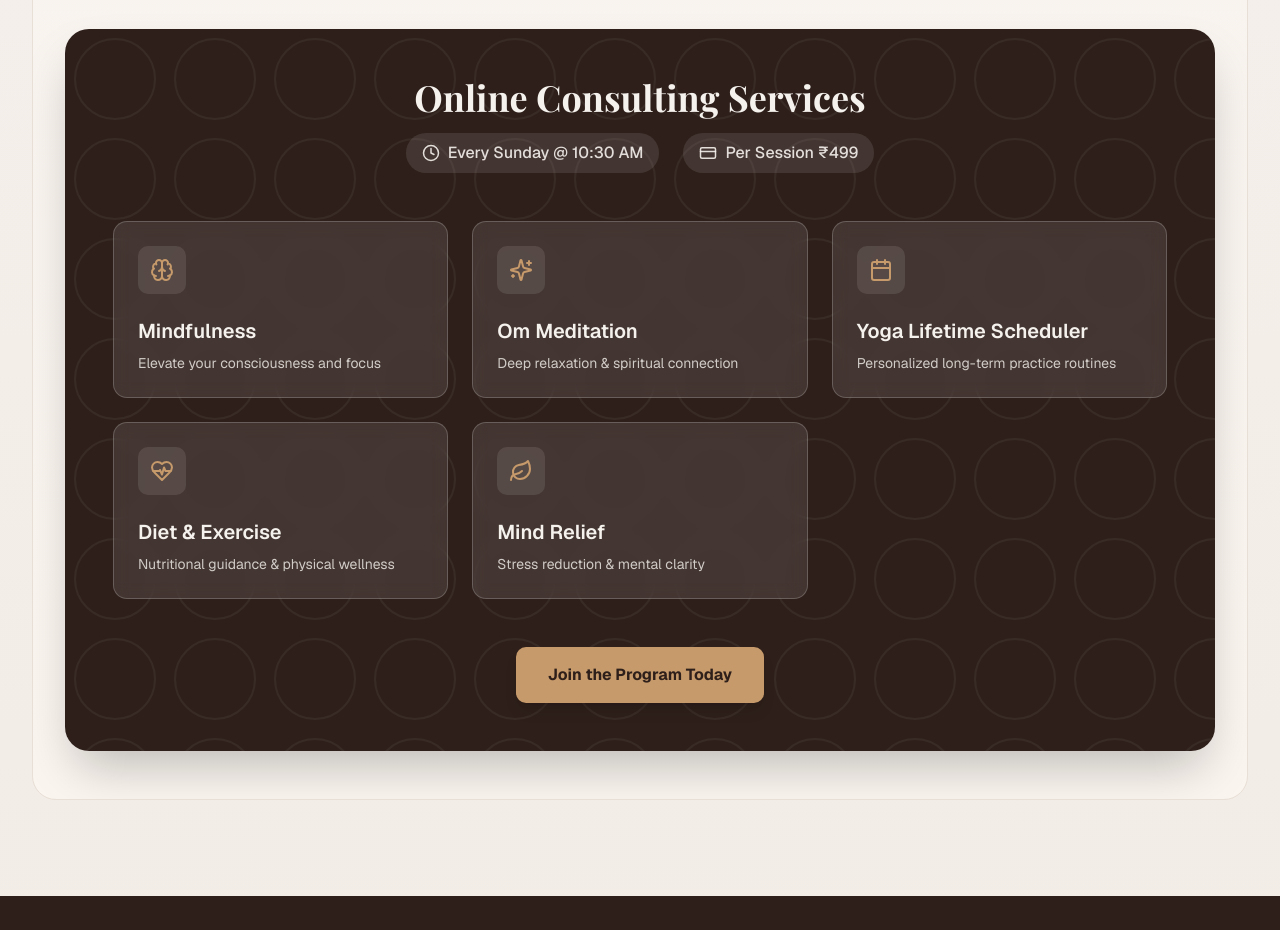
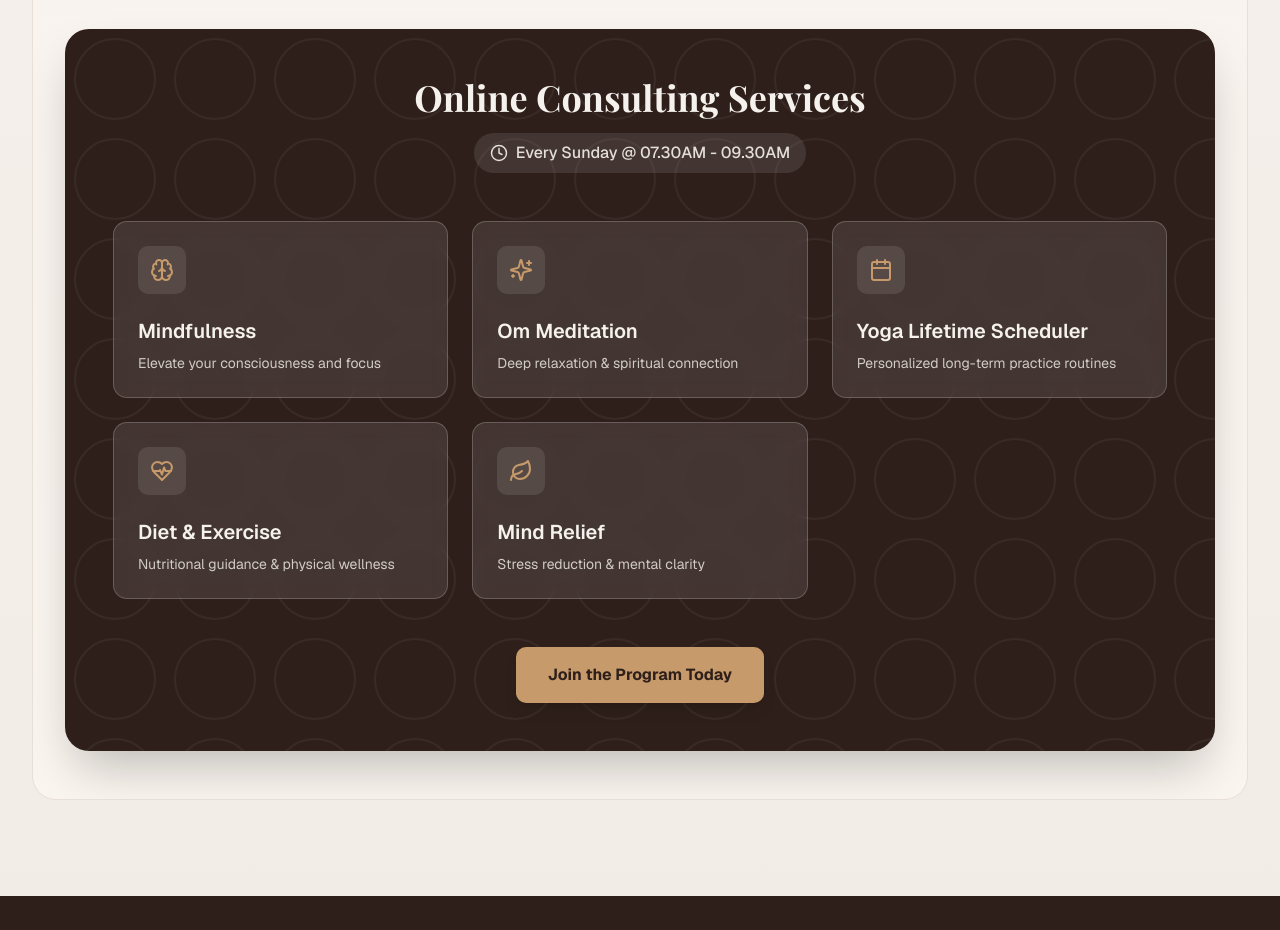
Before and after one commit to KIRNKUMR-7/OmegaClinic, a Next.js app: page / in a window 1280 px wide. Shown: the part 4640-5570 px from the top of the page. Built offline with nearby package versions, Linux system fonts and the light colour scheme.

Commit message:
Update services component

```diff
--- a/components/services.tsx
+++ b/components/services.tsx
@@ -149,8 +149,7 @@ export default function Services() {
                     <div className="text-center mb-12">
                       <h3 className="font-serif-heading text-3xl md:text-4xl mb-4">Online Consulting Services</h3>
                       <div className="flex flex-col sm:flex-row justify-center items-center gap-6 text-primary-foreground/90 font-medium">
-                        <span className="flex items-center gap-2 bg-white/10 px-4 py-2 rounded-full"><Clock size={18} /> Every Sunday @ 10:30 AM</span>
-                        <span className="flex items-center gap-2 bg-white/10 px-4 py-2 rounded-full"><CreditCard size={18} /> Per Session ₹499</span>
+                        <span className="flex items-center gap-2 bg-white/10 px-4 py-2 rounded-full"><Clock size={18} /> Every Sunday @ 07.30AM - 09.30AM</span>
                       </div>
                     </div>
                     <div className="grid grid-cols-1 sm:grid-cols-2 lg:grid-cols-3 gap-6">
```
